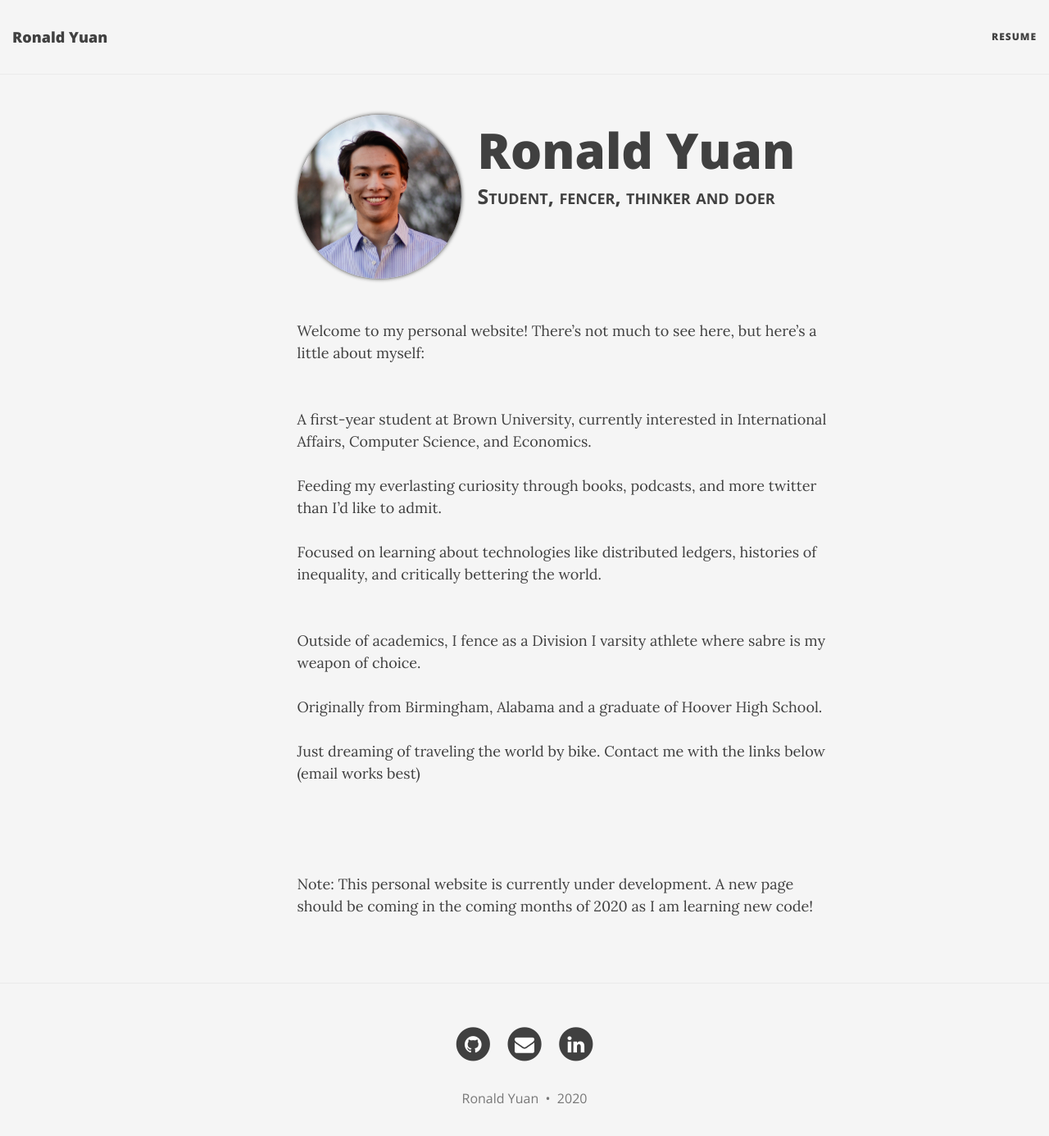
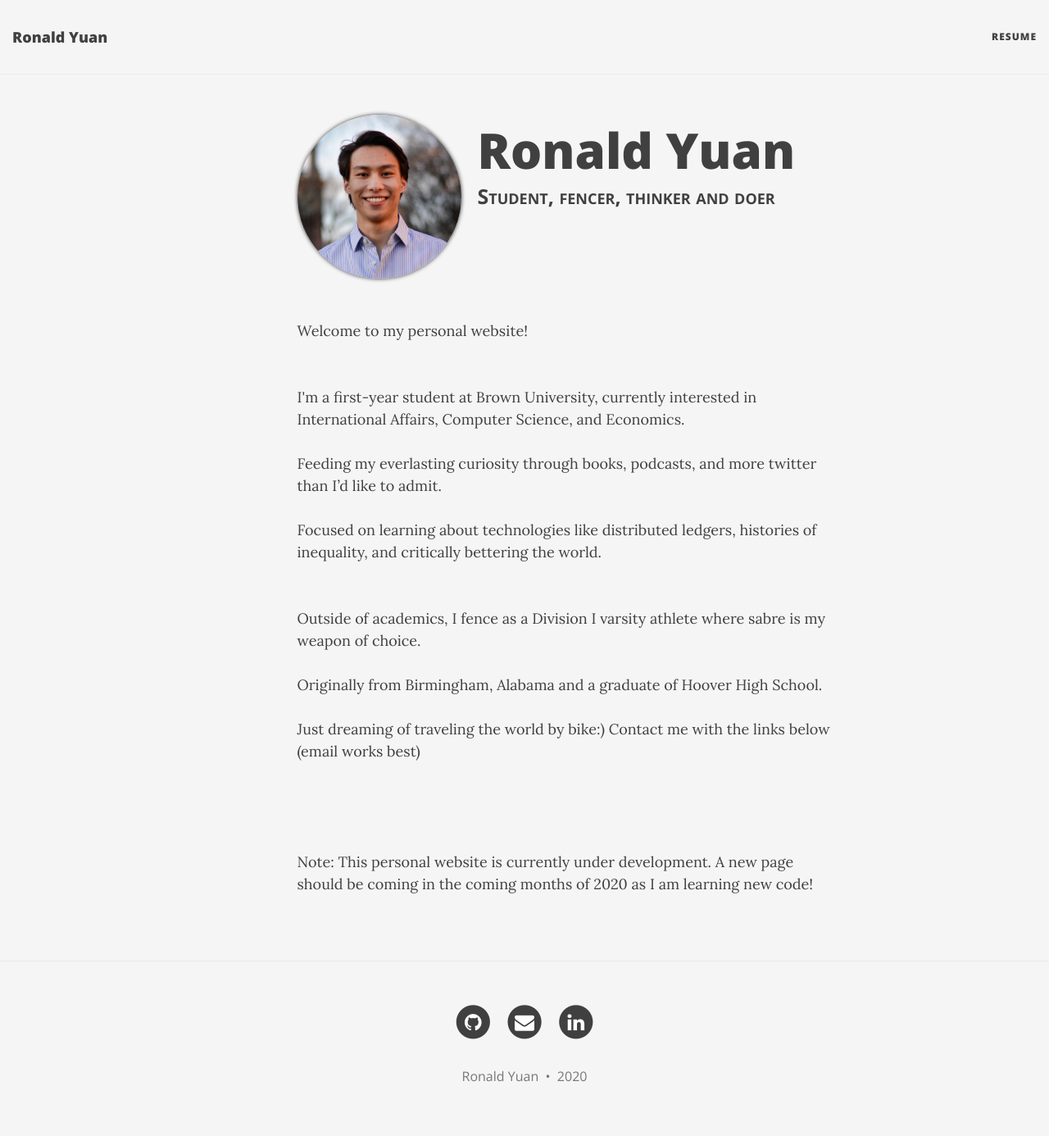
Before and after one commit to ronaldyuan/ronaldyuan.github.io, a Jekyll site: the page built from index.html, in a window 1280 px wide and 1400 px high. Shown: the top 1386 px of the window at 82% size. Built offline with Jekyll 4.4.1, drawn with Linux system fonts in a browser that asks for light colours; nearby versions of some CDN libraries; the list of posts is cut into pages by our own code.

Commit message:
another update

```diff
--- a/index.html
+++ b/index.html
@@ -19,9 +19,9 @@ css: "/css/customcss.css"
         <div class="row">
             <div class="col-lg-7 col-lg-offset-3 col-md-10 col-md-offset-1">
                 <p>
-                  Welcome to my personal website! There’s not much to see here, but here’s a little about myself: <br><br><br>
+                  Welcome to my personal website! <br><br><br>
 
-                  A first-year student at Brown University, currently interested in International Affairs, Computer Science, and Economics. <br><br>
+                  I'm a first-year student at Brown University, currently interested in International Affairs, Computer Science, and Economics. <br><br>
 
                   Feeding my everlasting curiosity through books, podcasts, and more twitter than I’d like to admit. <br><br>
 
@@ -32,7 +32,7 @@ css: "/css/customcss.css"
 
                   Originally from Birmingham, Alabama and a graduate of Hoover High School. <br><br>
 
-                  Just dreaming of traveling the world by bike. Contact me with the links below (email works best)<br><br><br><br><br>
+                  Just dreaming of traveling the world by bike:) Contact me with the links below (email works best)<br><br><br><br><br>
 
 
                   Note: This personal website is currently under development. A new page should be coming in the coming months of 2020 as I am learning new code!
```
